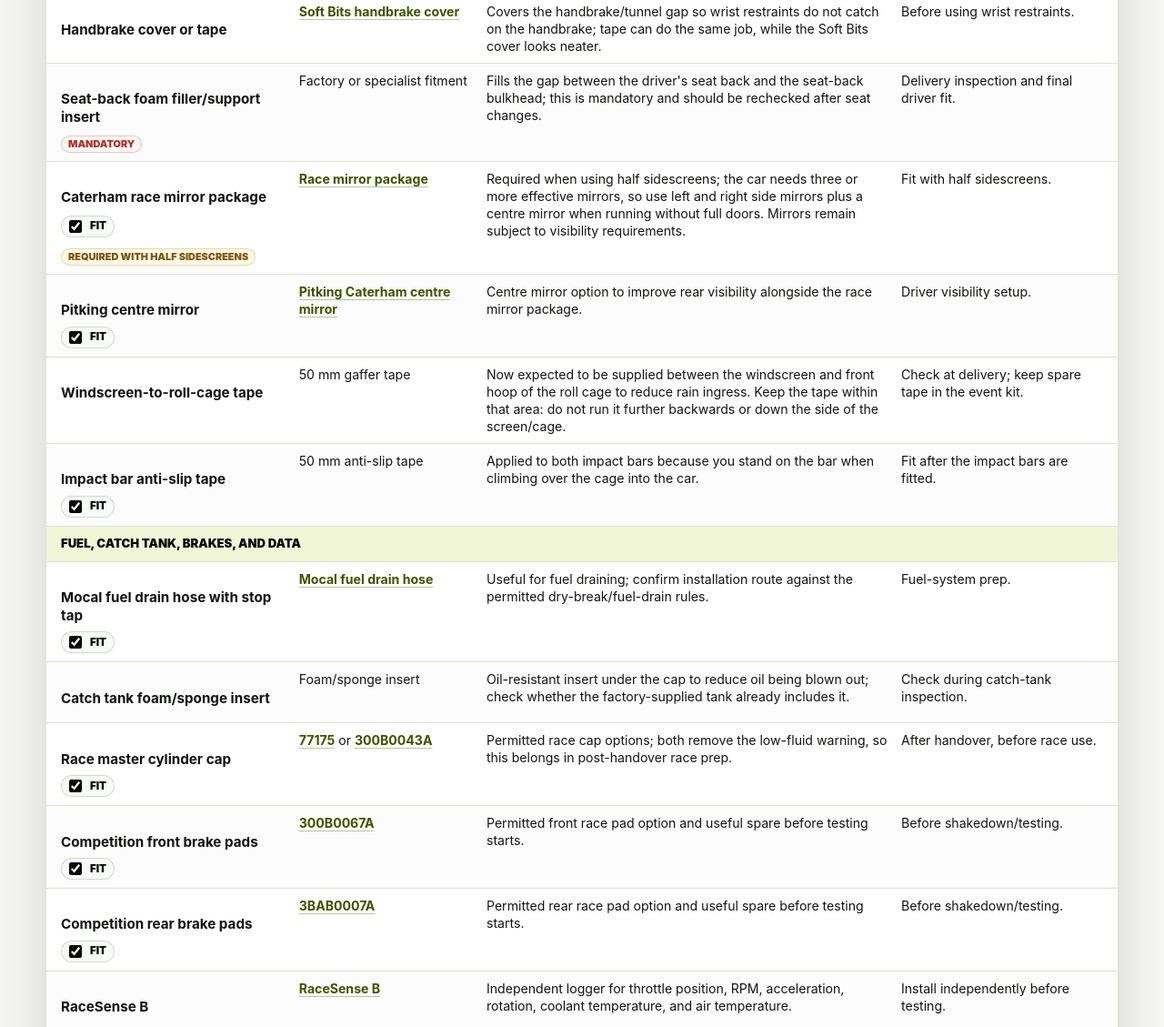
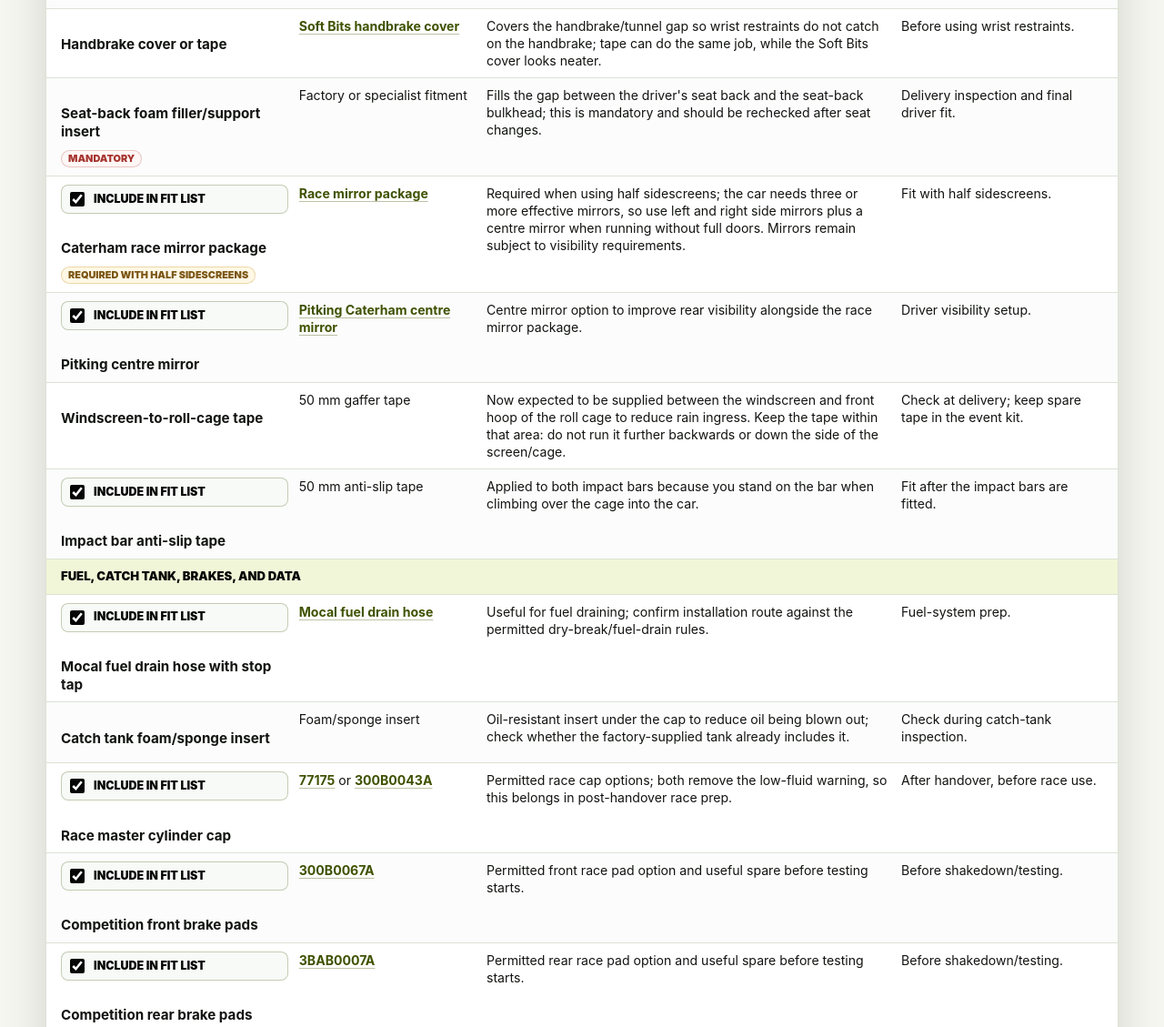
Before and after one commit to AllyMurray/caterham-academy-2026, a plain HTML site: page delivery-prep.html in a window 1280 px wide. Shown: the part 6713-7842 px from the top of the page at 91% size. Drawn offline with Linux system fonts and the light colour scheme.

Commit message:
Make delivery fit checkboxes visible

```diff
--- a/delivery-prep.html
+++ b/delivery-prep.html
@@ -562,6 +562,7 @@
                 </dl>
               </article>
               <article class="prep-item" data-fit-choice="impact-bar" data-fit-requires="anti-slip-tape">
+                <label class="prep-fit-choice"><input type="checkbox" data-fit-choice="impact-bar" data-fit-requires="anti-slip-tape" /> Include in fit list</label>
                 <h4>Passenger side impact protection bar</h4>
                 <dl>
                   <div><dt>Part</dt><dd><a href="https://caterhamparts.co.uk/side-intrusion-bars/8018-side-impact-bar-lh-s3-metric-chassis.html">30P307E</a>, superseding regulation-listed 30P307A</dd></div>
@@ -602,6 +603,7 @@
             <h3>Cockpit Protection And Visibility</h3>
             <div class="prep-card-grid">
               <article class="prep-item prep-item-wide" data-fit-choice="half-sidescreens" data-fit-requires="race-mirror">
+                <label class="prep-fit-choice"><input type="checkbox" data-fit-choice="half-sidescreens" data-fit-requires="race-mirror" /> Include in fit list</label>
                 <h4>Half sidescreen kit</h4>
                 <dl>
                   <div><dt>Part</dt><dd><a href="https://caterhamparts.co.uk/sidescreens/172-half-sidescreen-kit-for-s3-cars.html">WE67K</a></dd></div>
@@ -628,6 +630,7 @@
                 </dl>
               </article>
               <article class="prep-item" data-fit-choice="steering-wheel">
+                <label class="prep-fit-choice"><input type="checkbox" data-fit-choice="steering-wheel" /> Include in fit list</label>
                 <h4>Momo suede steering wheel, optional</h4>
                 <dl>
                   <div><dt>Part</dt><dd><a href="https://caterhamparts.co.uk/wheels/1358-momo-steering-wheel-260mm-suede.html">30S038A</a></dd></div>
@@ -653,6 +656,7 @@
                 </dl>
               </article>
               <article class="prep-item" data-fit-choice="race-mirror">
+                <label class="prep-fit-choice"><input type="checkbox" data-fit-choice="race-mirror" /> Include in fit list</label>
                 <h4>Caterham race mirror package</h4>
                 <div class="status-badges"><span class="source-badge required">Required with half sidescreens</span></div>
                 <dl>
@@ -662,6 +666,7 @@
                 </dl>
               </article>
               <article class="prep-item" data-fit-choice="centre-mirror">
+                <label class="prep-fit-choice"><input type="checkbox" data-fit-choice="centre-mirror" /> Include in fit list</label>
                 <h4>Pitking centre mirror</h4>
                 <dl>
                   <div><dt>Source</dt><dd><a href="https://www.demon-tweeks.com/pitking-products-caterham-race-car-centre-mirror-pkpcatrvmk-akn/">Pitking Caterham centre mirror</a></dd></div>
@@ -678,6 +683,7 @@
                 </dl>
               </article>
               <article class="prep-item" data-fit-choice="anti-slip-tape">
+                <label class="prep-fit-choice"><input type="checkbox" data-fit-choice="anti-slip-tape" /> Include in fit list</label>
                 <h4>Impact bar anti-slip tape</h4>
                 <dl>
                   <div><dt>Source</dt><dd>50 mm anti-slip tape</dd></div>
@@ -692,6 +698,7 @@
             <h3>Fuel, Catch Tank, Brakes, And Data</h3>
             <div class="prep-card-grid">
               <article class="prep-item" data-fit-choice="fuel-drain">
+                <label class="prep-fit-choice"><input type="checkbox" data-fit-choice="fuel-drain" /> Include in fit list</label>
                 <h4>Mocal fuel drain hose with stop tap</h4>
                 <dl>
                   <div><dt>Source</dt><dd><a href="https://www.demon-tweeks.com/mocal-caterham-fuel-drain-hose-with-stop-tap-mocfdkhose1/">Mocal fuel drain hose</a></dd></div>
@@ -708,6 +715,7 @@
                 </dl>
               </article>
               <article class="prep-item" data-fit-choice="master-cylinder-cap">
+                <label class="prep-fit-choice"><input type="checkbox" data-fit-choice="master-cylinder-cap" /> Include in fit list</label>
                 <h4>Race master cylinder cap</h4>
                 <dl>
                   <div><dt>Part</dt><dd><a href="https://caterhamparts.co.uk/master-cylinder/914-brake-master-cylinder-cap-race-no-float-switch.html">77175</a> or <a href="https://caterhamparts.co.uk/master-cylinder/6971-clutch-master-cylinder-cap.html">300B0043A</a></dd></div>
@@ -716,6 +724,7 @@
                 </dl>
               </article>
               <article class="prep-item" data-fit-choice="brake-pads">
+                <label class="prep-fit-choice"><input type="checkbox" data-fit-choice="brake-pads" /> Include in fit list</label>
                 <h4>Competition front brake pads</h4>
                 <dl>
                   <div><dt>Part</dt><dd><a href="https://caterhamparts.co.uk/brake-pads/8220-brake-pad-front-fast-road-track-2-pot-caliper-2015.html">300B0067A</a></dd></div>
@@ -724,6 +733,7 @@
                 </dl>
               </article>
               <article class="prep-item" data-fit-choice="brake-pads">
+                <label class="prep-fit-choice"><input type="checkbox" data-fit-choice="brake-pads" /> Include in fit list</label>
                 <h4>Competition rear brake pads</h4>
                 <dl>
                   <div><dt>Part</dt><dd><a href="https://caterhamparts.co.uk/calipers-pads-discs/8658-brake-pads-rear-upgrade-academy-2026.html">3BAB0007A</a></dd></div>
@@ -748,6 +758,7 @@
                 </dl>
               </article>
               <article class="prep-item" data-fit-choice="dash-timer">
+                <label class="prep-fit-choice"><input type="checkbox" data-fit-choice="dash-timer" /> Include in fit list</label>
                 <h4>Dash timer</h4>
                 <dl>
                   <div><dt>Source</dt><dd><a href="https://www.amazon.co.uk/Salter-355-BKXCDU-Adjustable-Standing-Black/dp/B07QLVLRBD/">Salter kitchen timer</a></dd></div>
@@ -770,6 +781,7 @@
             <h3>Camera Accessories</h3>
             <div class="prep-card-grid">
               <article class="prep-item" data-fit-choice="foot-camera">
+                <label class="prep-fit-choice"><input type="checkbox" data-fit-choice="foot-camera" /> Include in fit list</label>
                 <h4>Additional foot camera mount</h4>
                 <dl>
                   <div><dt>Source</dt><dd>Camera accessory</dd></div>
@@ -778,6 +790,7 @@
                 </dl>
               </article>
               <article class="prep-item" data-fit-choice="camera-lens">
+                <label class="prep-fit-choice"><input type="checkbox" data-fit-choice="camera-lens" /> Include in fit list</label>
                 <h4>Camera lens protection pair</h4>
                 <dl>
                   <div><dt>Source</dt><dd>Camera accessory</dd></div>
@@ -792,6 +805,7 @@
             <h3>Setup Parts</h3>
             <div class="prep-card-grid">
               <article class="prep-item" data-fit-choice="front-arb">
+                <label class="prep-fit-choice"><input type="checkbox" data-fit-choice="front-arb" /> Include in fit list</label>
                 <h4>Front anti-roll bar, 5/8 inch, red</h4>
                 <dl>
                   <div><dt>Part</dt><dd><a href="https://caterhamparts.co.uk/anti-roll-bars/2675-anti-roll-bar-front-5-8-narrow-track-red-s3.html">72090</a></dd></div>
--- a/script.js
+++ b/script.js
@@ -205,18 +205,22 @@
   if (!choiceRows.length) return;
 
   choiceRows.forEach((row) => {
-    const label = document.createElement("label");
-    const input = document.createElement("input");
-    const text = document.createElement("span");
+    let label = row.querySelector(".prep-fit-choice");
+    let input = label?.querySelector("input");
 
-    label.className = "prep-fit-choice";
+    if (!label || !input) {
+      label = document.createElement("label");
+      input = document.createElement("input");
+
+      label.className = "prep-fit-choice";
+      input.type = "checkbox";
+      label.append(input, " Include in fit list");
+      row.prepend(label);
+    }
+
     input.type = "checkbox";
     input.dataset.fitChoice = row.dataset.fitChoice;
     if (row.dataset.fitRequires) input.dataset.fitRequires = row.dataset.fitRequires;
-    text.textContent = "Fit";
-
-    label.append(input, text);
-    row.prepend(label);
     row.classList.add("prep-item-selectable");
   });
 
--- a/styles.css
+++ b/styles.css
@@ -955,20 +955,20 @@
 
 .prep-fit-choice {
   grid-column: 1;
-  grid-row: 2;
-  display: inline-grid;
-  width: fit-content;
-  grid-template-columns: 16px auto;
-  gap: 7px;
+  grid-row: 1;
+  display: grid;
+  width: 100%;
+  grid-template-columns: 18px minmax(0, 1fr);
+  gap: 8px;
   align-items: center;
-  border: 1px solid rgba(63, 82, 0, 0.2);
-  border-radius: 999px;
+  border: 1px solid rgba(63, 82, 0, 0.28);
+  border-radius: 8px;
   background: #f8faf8;
-  padding: 4px 8px;
+  padding: 7px 9px;
   color: var(--track);
-  font-size: 0.72rem;
+  font-size: 0.78rem;
   font-weight: 900;
-  line-height: 1;
+  line-height: 1.2;
   text-transform: uppercase;
   cursor: pointer;
 }
@@ -979,10 +979,14 @@
 }
 
 .prep-fit-choice input {
-  width: 14px;
-  height: 14px;
+  width: 16px;
+  height: 16px;
   margin: 0;
   accent-color: var(--track);
+}
+
+.prep-item-selectable h4 {
+  grid-row: 2;
 }
 
 .prep-item-selectable .status-badges {
```
